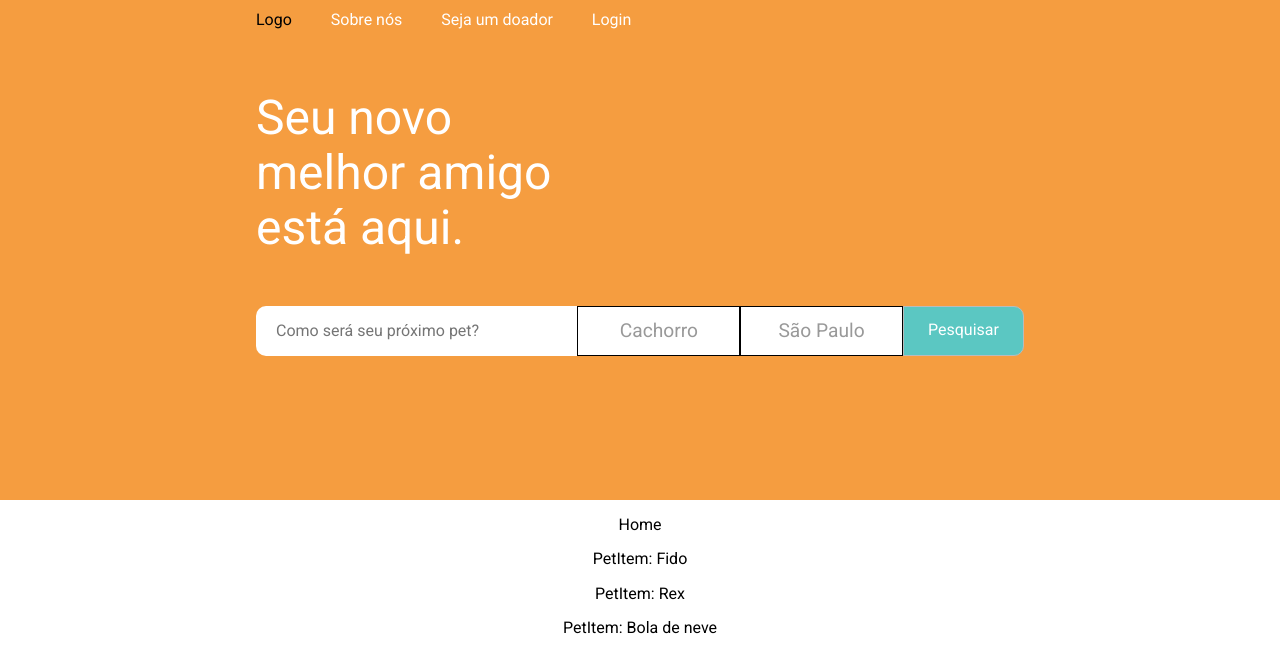
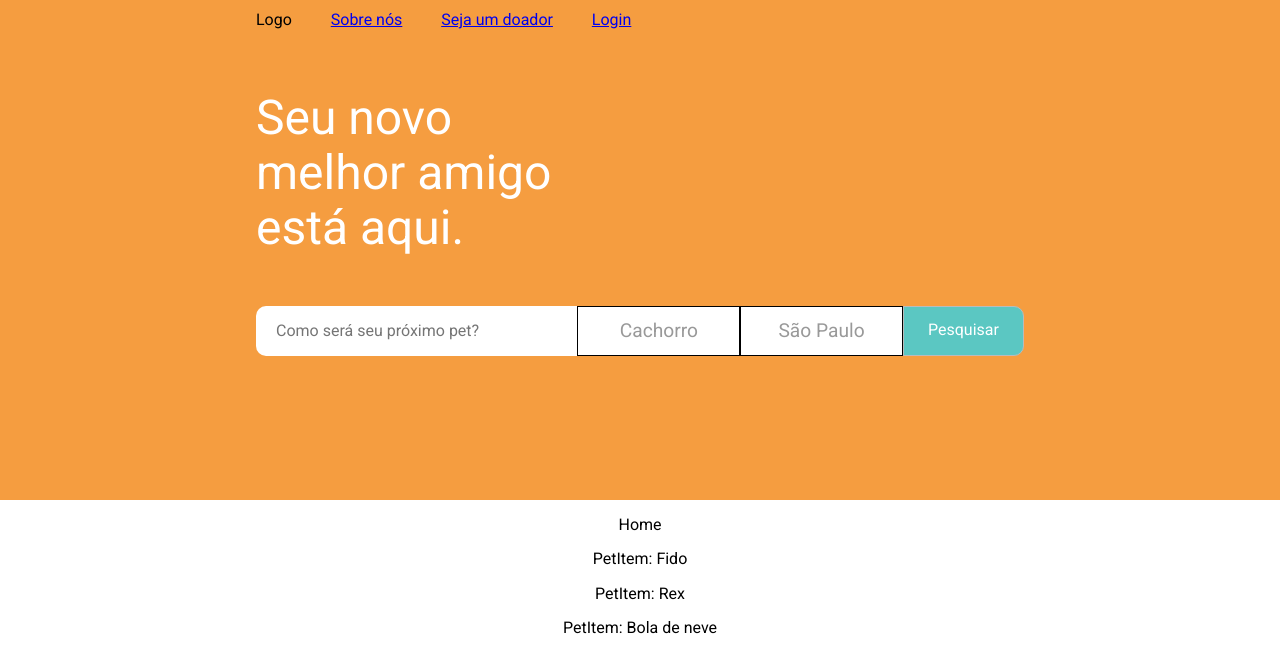
Before and after one commit to gleisonbs/adote-um-pet, a React (Create React App) app: page / in a window 1280 px wide. Shown: the top 672 px of the page. Built offline with nearby package versions, Linux system fonts and the light colour scheme.

Commit message:
Add react router and changed the right side of the navbar

```diff
--- a/package.json
+++ b/package.json
@@ -9,6 +9,7 @@
     "@testing-library/user-event": "^7.1.2",
     "react": "^16.13.1",
     "react-dom": "^16.13.1",
+    "react-router-dom": "^5.2.0",
     "react-scripts": "3.4.3",
     "serve": "^11.3.2",
     "travis": "^0.1.1"
--- a/src/components/Navigation/NavigationItems/NavigationItem/index.js
+++ b/src/components/Navigation/NavigationItems/NavigationItem/index.js
@@ -1,10 +1,13 @@
 import React from 'react';
 import styles from './NavigationItem.module.css'
+import { BrowserRouter as Router, NavLink } from 'react-router-dom'
 
 const navigationItem = props => (
-    <div className={styles.NavigationItem}>
-      <div>{props.children}</div>
-    </div>
+  <Router className={styles.NavigationItem}>
+    <NavLink to={props.uri}>
+      {props.children}
+    </NavLink>
+  </Router>
   );
 
 export default navigationItem;
--- a/src/components/Navigation/NavigationItems/index.js
+++ b/src/components/Navigation/NavigationItems/index.js
@@ -4,8 +4,8 @@ import styles from './NavigationItems.module.css'
 
 const navigationItems = () => (
     <div className={styles.NavigationItems}>
-      <NavigationItem url="/about">Sobre nós</NavigationItem>
-      <NavigationItem url="/donate">Seja um doador</NavigationItem>
+      <NavigationItem uri="/about">Sobre nós</NavigationItem>
+      <NavigationItem uri="/donate">Seja um doador</NavigationItem>
     </div>
   );
 
--- a/src/components/Navigation/Toolbar/Toolbar.module.css
+++ b/src/components/Navigation/Toolbar/Toolbar.module.css
@@ -4,3 +4,7 @@
     height: 40px;
     align-items: center;
 }
+
+.FloatRight {
+    display:inline-flex;
+}
--- a/src/components/Navigation/Toolbar/index.js
+++ b/src/components/Navigation/Toolbar/index.js
@@ -8,7 +8,9 @@ const toolbar = () => (
     <div className={styles.Toolbar}>
       <Logo />
       <NavigationItems />
-      <NavigationItem url="/signin">Login</NavigationItem>
+      <NavigationItem style={styles.FloatRight} uri="/signin">
+        Login
+      </NavigationItem>
     </div>
   );
 
--- a/src/index.js
+++ b/src/index.js
@@ -1,6 +1,6 @@
 import React from 'react';
 import ReactDOM from 'react-dom';
-import App from './components/App/App';
+import App from './components/app/App';
 import './index.css';
 
 ReactDOM.render(
```
